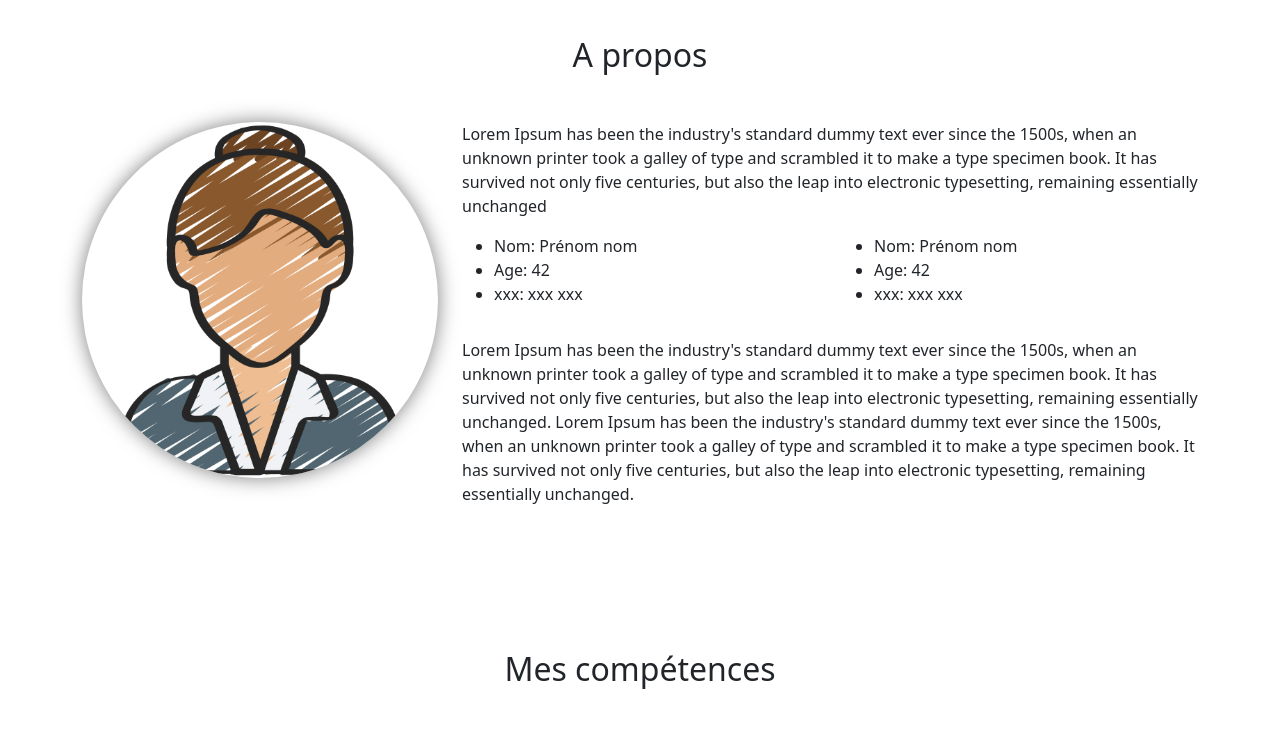
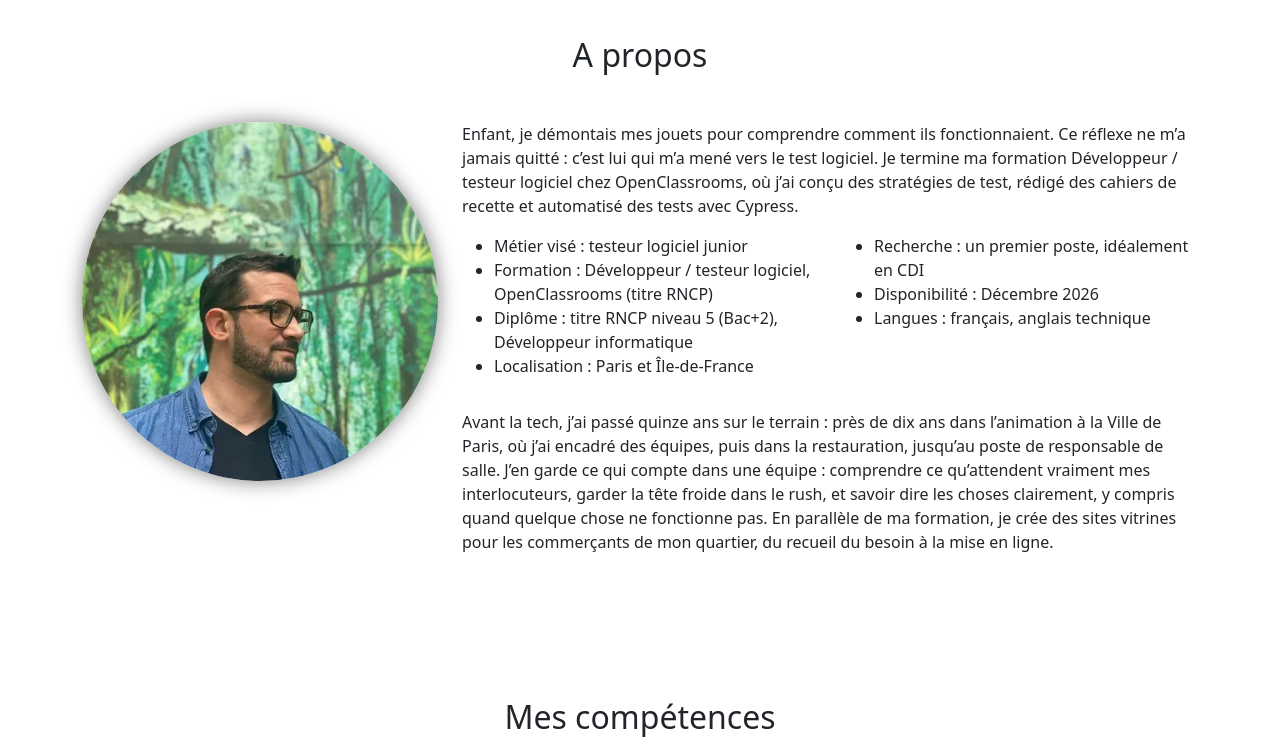
Before and after one commit to AurelSan1989/P12-TesteurLogiciel-Portfolio, a plain HTML site: page index.html in a window 1280 px wide. Shown: the part 940-1696 px from the top of the page. Drawn offline with nearby package versions, Linux system fonts and the light colour scheme.

Commit message:
feat(about): personnalise la section À propos

```diff
--- a/index.html
+++ b/index.html
@@ -67,42 +67,34 @@
                 <h2 class="text-center">A propos</h2>
                 <div class="row mt-4">
                     <div class="col-lg-4">
-                        <img src="images/person.png" class="imageAboutPage" alt="Photo de profil d'Aurélien Girodet" loading="lazy">
+                        <img src="images/aurelien.webp" class="imageAboutPage" alt="Photo de profil d'Aurélien Girodet" loading="lazy">
                     </div>
 
                     <div class="col-lg-8">
-                        <p> Lorem Ipsum has been the industry's standard dummy text ever since the 1500s, when an unknown
-                            printer took a galley of type and scrambled it to make a type specimen book. It has survived not
-                            only five centuries, but also the leap into electronic typesetting, remaining essentially
-                            unchanged
-
+                        <p>
+                            Enfant, je démontais mes jouets pour comprendre comment ils fonctionnaient. Ce réflexe ne m’a jamais quitté : c’est lui qui m’a mené vers le test logiciel. Je termine ma formation Développeur / testeur logiciel chez OpenClassrooms, où j’ai conçu des stratégies de test, rédigé des cahiers de recette et automatisé des tests avec Cypress.
                         </p>
                         <div class="row mt-3">
                             <div class="col-md-6">
                                 <ul>
-                                    <li>Nom: Prénom nom</li>
-                                    <li>Age: 42</li>
-                                    <li>xxx: xxx xxx</li>
+                                    <li>Métier visé : testeur logiciel junior</li>
+                                    <li>Formation : Développeur / testeur logiciel, OpenClassrooms (titre RNCP)</li>
+                                    <li>Diplôme : titre RNCP niveau 5 (Bac+2), Développeur informatique</li>
+                                    <li>Localisation : Paris et Île-de-France</li>
 
                                 </ul>
                             </div>
                             <div class="col-md-6">
                                 <ul>
-                                    <li>Nom: Prénom nom</li>
-                                    <li>Age: 42</li>
-                                    <li>xxx: xxx xxx</li>
+                                    <li>Recherche : un premier poste, idéalement en CDI</li>
+                                    <li>Disponibilité : Décembre 2026</li>
+                                    <li>Langues : français, anglais technique</li>
                                 </ul>
                             </div>
                         </div>
                         <div class="row mt-3">
-                            <p> Lorem Ipsum has been the industry's standard dummy text ever since the 1500s, when an
-                                unknown printer took a galley of type and scrambled it to make a type specimen book. It has
-                                survived not only five centuries, but also the leap into electronic typesetting, remaining
-                                essentially unchanged.
-                                Lorem Ipsum has been the industry's standard dummy text ever since the 1500s, when an
-                                unknown printer took a galley of type and scrambled it to make a type specimen book. It has
-                                survived not only five centuries, but also the leap into electronic typesetting, remaining
-                                essentially unchanged.
+                            <p>
+                                Avant la tech, j’ai passé quinze ans sur le terrain : près de dix ans dans l’animation à la Ville de Paris, où j’ai encadré des équipes, puis dans la restauration, jusqu’au poste de responsable de salle. J’en garde ce qui compte dans une équipe : comprendre ce qu’attendent vraiment mes interlocuteurs, garder la tête froide dans le rush, et savoir dire les choses clairement, y compris quand quelque chose ne fonctionne pas. En parallèle de ma formation, je crée des sites vitrines pour les commerçants de mon quartier, du recueil du besoin à la mise en ligne.
                             </p>
                         </div>
                     </div>
```
Also changed, not shown: images/aurelien.webp (added), images/person.png (deleted).
